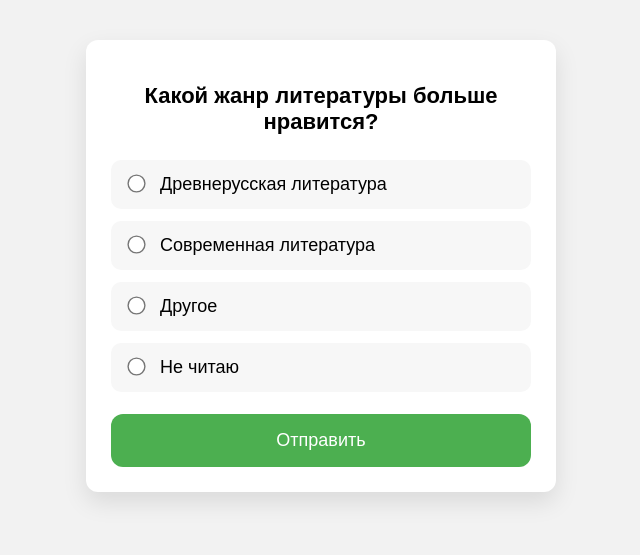
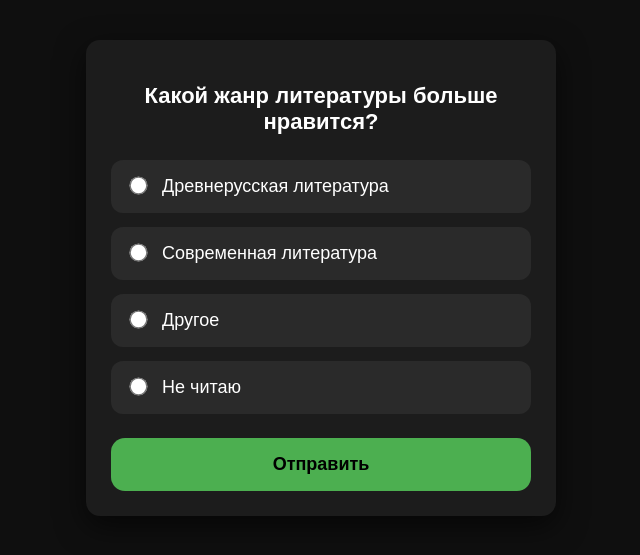
Before and after one commit to Liricinin/survey-site, a Flask app: template survey_site/templates/index.html in a window 1280 px wide. Shown: the top 555 px of the page, without its empty margins (319-959 px from the left). Run offline with Flask 3, Linux system fonts and the light colour scheme; the template is opened without the code that fills it, so the values that code supplies are empty.

Commit message:
Update index.html

```diff
--- a/survey_site/templates/index.html
+++ b/survey_site/templates/index.html
@@ -10,16 +10,17 @@
             margin: 0;
             padding: 0;
             font-family: Arial, sans-serif;
-            background: #f2f2f2;
+            background: #0f0f0f;
+            color: #ffffff;
         }
 
         .container {
             max-width: 420px;
             margin: 40px auto;
-            background: #ffffff;
+            background: #1c1c1c;
             padding: 25px;
-            border-radius: 12px;
-            box-shadow: 0 10px 25px rgba(0,0,0,0.1);
+            border-radius: 14px;
+            box-shadow: 0 10px 30px rgba(0,0,0,0.6);
         }
 
         h2 {
@@ -31,11 +32,16 @@
         label {
             display: block;
             font-size: 18px;
-            padding: 14px;
-            margin-bottom: 12px;
-            border-radius: 10px;
-            background: #f7f7f7;
+            padding: 16px;
+            margin-bottom: 14px;
+            border-radius: 12px;
+            background: #2a2a2a;
             cursor: pointer;
+            transition: background 0.2s;
+        }
+
+        label:hover {
+            background: #333333;
         }
 
         input[type="radio"] {
@@ -43,20 +49,25 @@
             margin-right: 12px;
         }
 
+        input[type="radio"]:checked {
+            accent-color: #4CAF50;
+        }
+
         button {
             width: 100%;
             padding: 16px;
             font-size: 18px;
             border: none;
-            border-radius: 12px;
+            border-radius: 14px;
             background: #4CAF50;
-            color: white;
+            color: #000000;
             cursor: pointer;
             margin-top: 10px;
+            font-weight: bold;
         }
 
         button:active {
-            transform: scale(0.98);
+            transform: scale(0.97);
         }
 
         @media (max-width: 480px) {
@@ -79,22 +90,22 @@
 
     <form method="post">
         <label>
-            <input type="radio" name="answer" value="Древнерусская" required>
+            <input type="radio" name="genre" value="Древнерусская" required>
             Древнерусская литература
         </label>
 
         <label>
-            <input type="radio" name="answer" value="Современная">
+            <input type="radio" name="genre" value="Современная">
             Современная литература
         </label>
 
         <label>
-            <input type="radio" name="answer" value="Другое">
+            <input type="radio" name="genre" value="Другое">
             Другое
         </label>
 
         <label>
-            <input type="radio" name="answer" value="Не читаю">
+            <input type="radio" name="genre" value="Не читаю">
             Не читаю
         </label>
 
```
